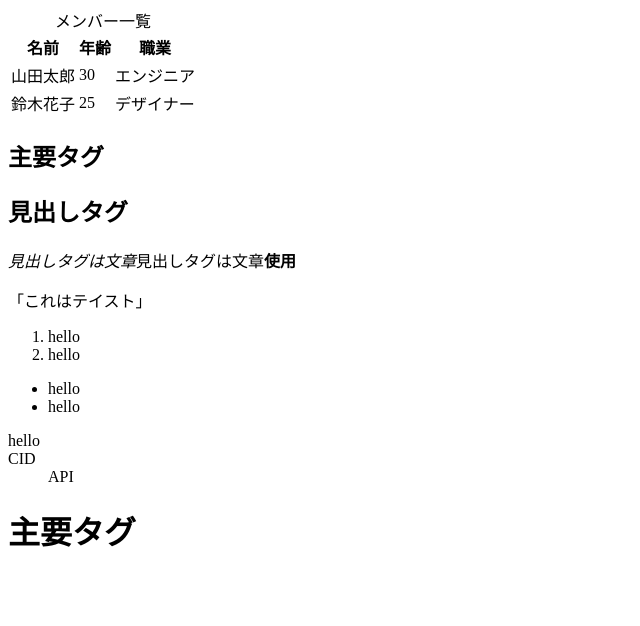
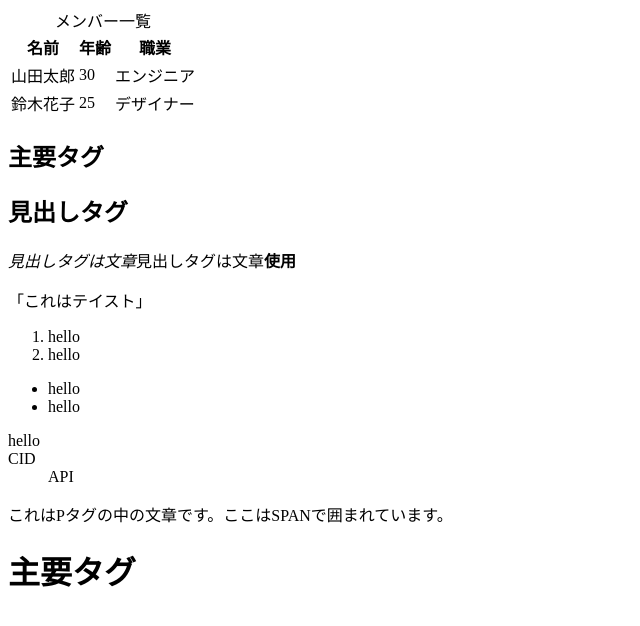
Before and after one commit to 23a43/IE-SP2, a plain HTML site: page 6th.html in a window 1280 px wide. Shown: the whole page, without its empty margins (0-640 px from the left). Drawn offline with Linux system fonts and the light colour scheme.

```diff
--- a/6th.html
+++ b/6th.html
@@ -62,6 +62,9 @@
                     <dd>API</dd>
                 </dl>
             </section>
+            <div>
+                <p>これはPタグの中の文章です。<span>ここはSPANで囲まれています。</span></p>
+            </div>
         </article>
         <h1>主要タグ</h1>
     </main>
```
